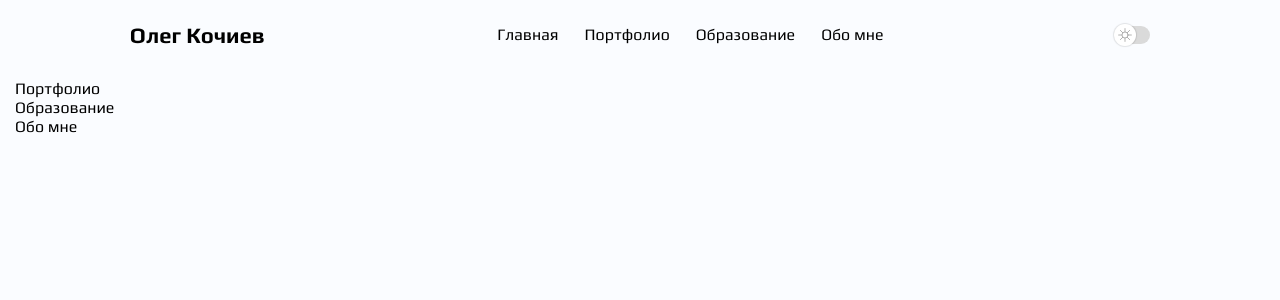
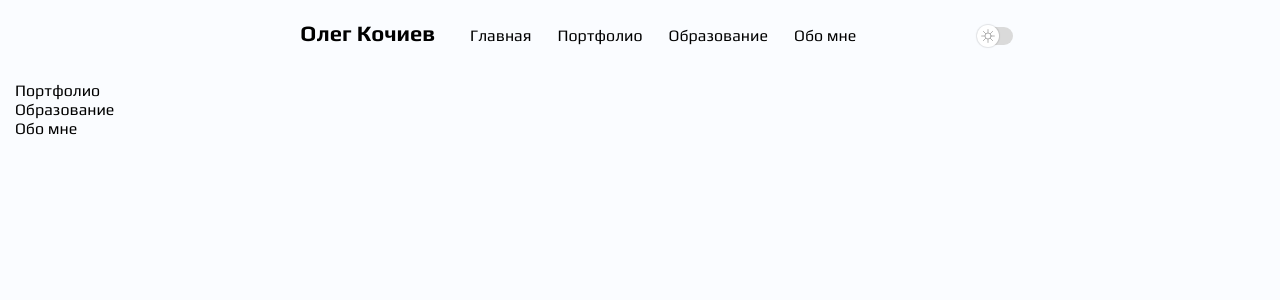
Before and after one commit to OlegKochiev/olegkochiev.com, a Next.js app: page /admin in a window 1280 px wide. Shown: the top 300 px of the page. Built offline with nearby package versions, Linux system fonts and the light colour scheme.

Commit message:
chenged header display: flex -> grid

```diff
--- a/src/components/Header/index.tsx
+++ b/src/components/Header/index.tsx
@@ -3,26 +3,50 @@ import React from 'react';
 import styled from 'styled-components';
 import {PATHS} from '../../constants';
 import {homePageDatas} from '../../data/home';
-import {MyName} from '../../pages';
 import NavLinks from '../Home/NavLinks';
 import ThemeSwitcher from '../ThemeSwitcher';
 
-const Container = styled.div`
+const HeaderContainer = styled.header`
   display: flex;
-  justify-content: space-around;
+  justify-content: center;
   align-items: center;
+`;
+
+const GridContainer = styled.div`
+  display: grid;
+  grid-template-columns: 170px 550px;
+  grid-gap: 30px;
+  align-content: center;
   margin-bottom: 30px;
+`;
+
+const NavContainer = styled.div`
+  display: flex;
+  justify-content: space-between;
+  align-items: center;
+  gap: 30px;
+`;
+
+const Logo = styled.div`
+  margin-left: auto;
+  padding-bottom: 5px;
+  font-size: 22px;
+  font-weight: bold;
 `;
 
 const Header = () => {
   return (
-    <Container>
-      <Link href={PATHS.HOME()}>
-        <MyName>{homePageDatas.myName}</MyName>
-      </Link>
-      <NavLinks />
-      <ThemeSwitcher />
-    </Container>
+    <HeaderContainer>
+      <GridContainer>
+        <Logo>
+          <Link href={PATHS.HOME()}>{homePageDatas.myName}</Link>
+        </Logo>
+        <NavContainer>
+          <NavLinks />
+          <ThemeSwitcher />
+        </NavContainer>
+      </GridContainer>
+    </HeaderContainer>
   );
 };
 
```
